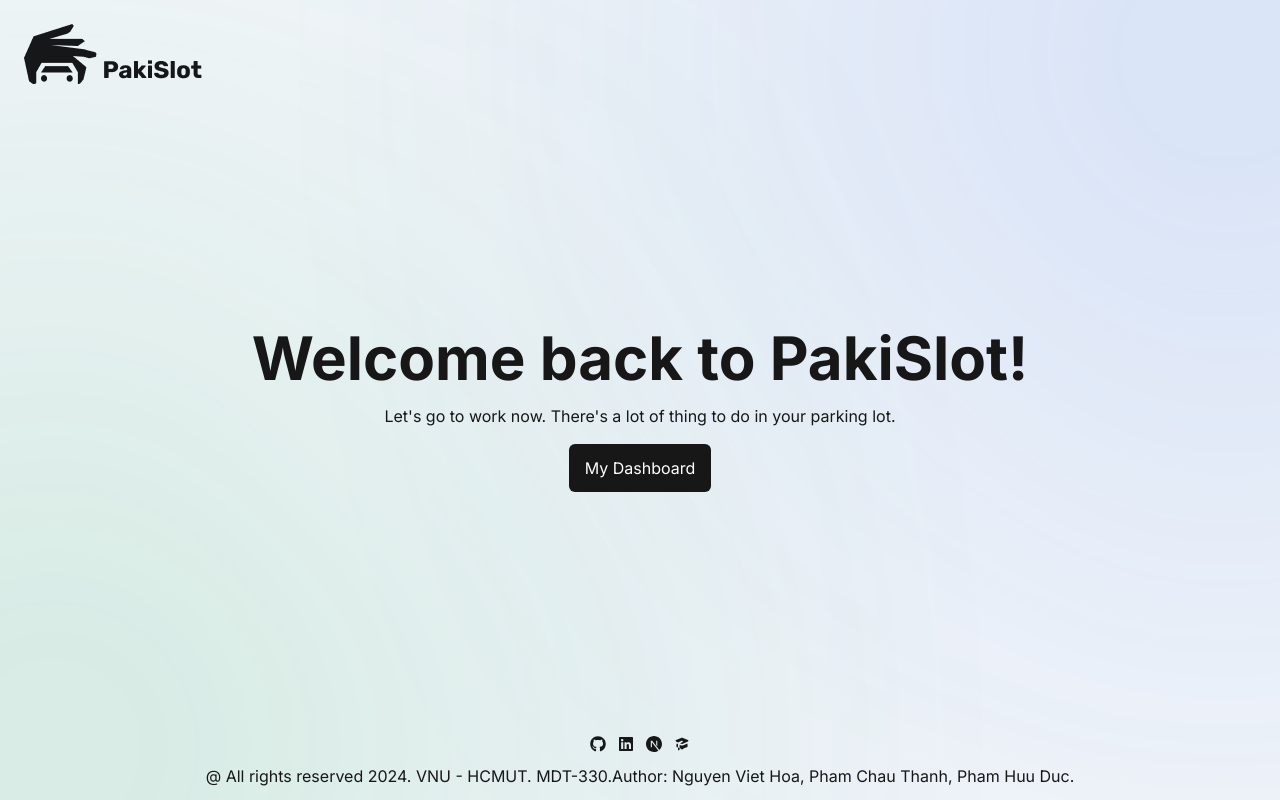
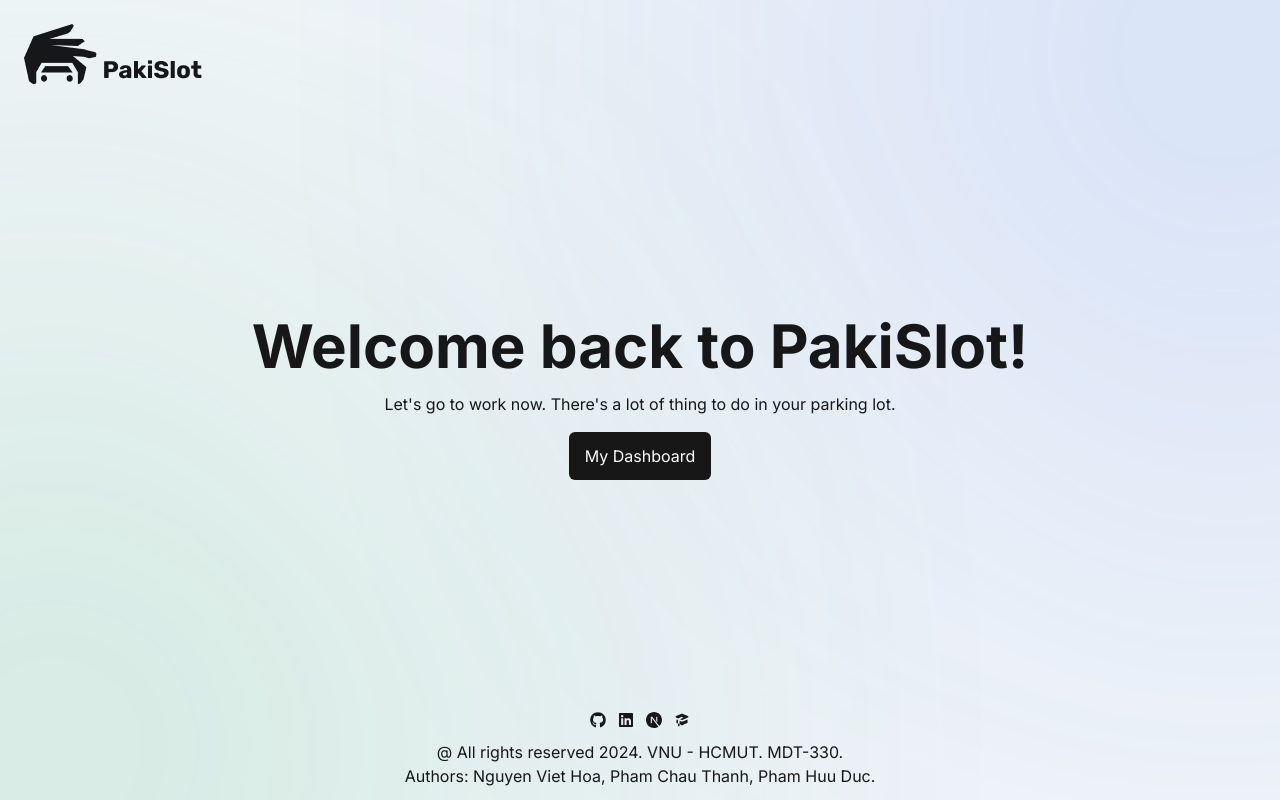
Before and after one commit to capstone-k20-219/capstone-k20-219-frontend-web, a Next.js app: page / in a window 1280 px wide. Built offline with nearby package versions, Linux system fonts and the light colour scheme.

Commit message:
fix: footer

```diff
--- a/src/app/page.tsx
+++ b/src/app/page.tsx
@@ -42,8 +42,8 @@ export default function Page() {
           <SiNextdotjs />
           <HiAcademicCap />
         </div>
-        <span>@ All rights reserved 2024. VNU - HCMUT. MDT-330.</span>
-        <span>Author: Nguyen Viet Hoa, Pham Chau Thanh, Pham Huu Duc.</span>
+        <div>@ All rights reserved 2024. VNU - HCMUT. MDT-330.</div>
+        <div>Authors: Nguyen Viet Hoa, Pham Chau Thanh, Pham Huu Duc.</div>
       </div>
     </div>
   );
```
